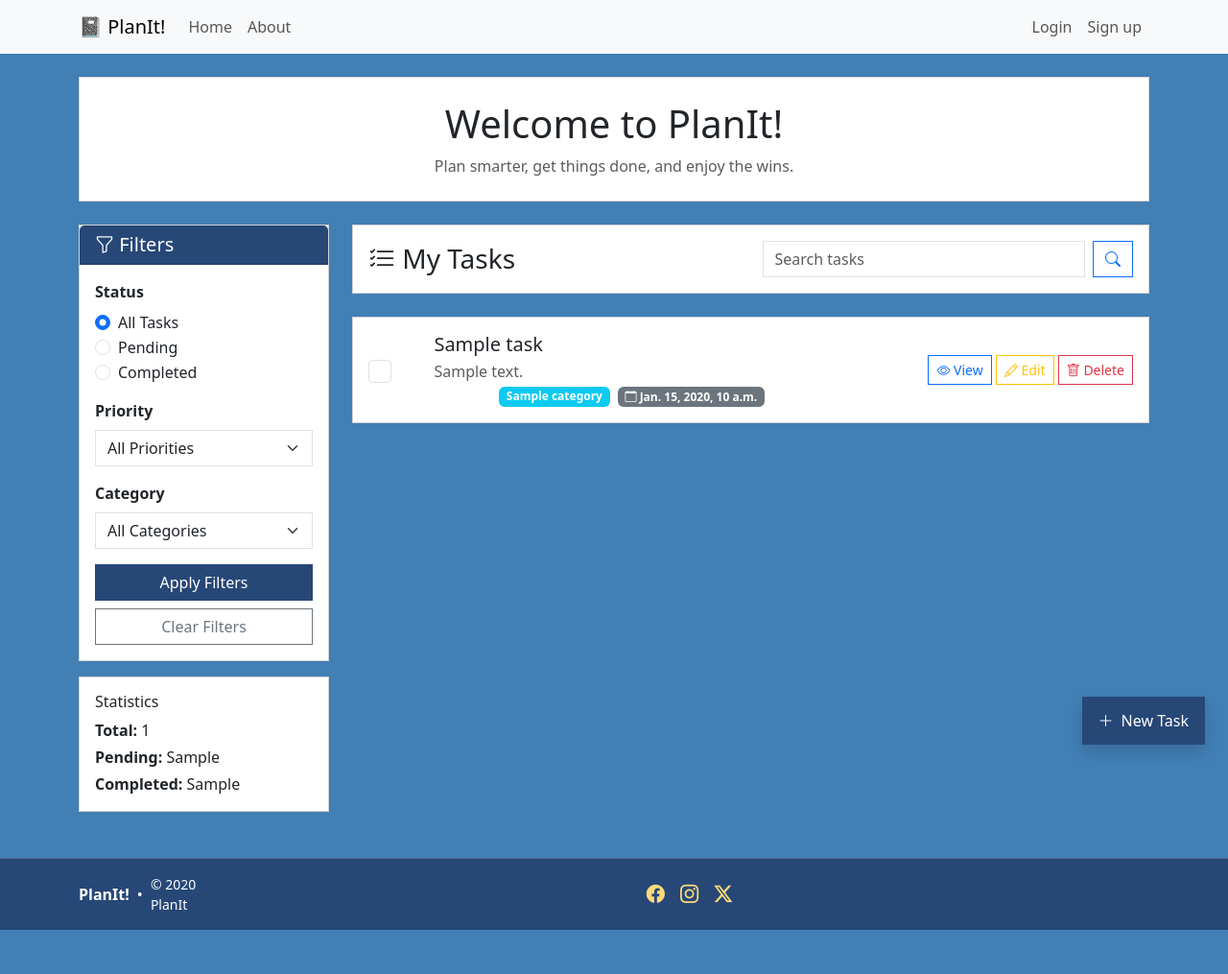
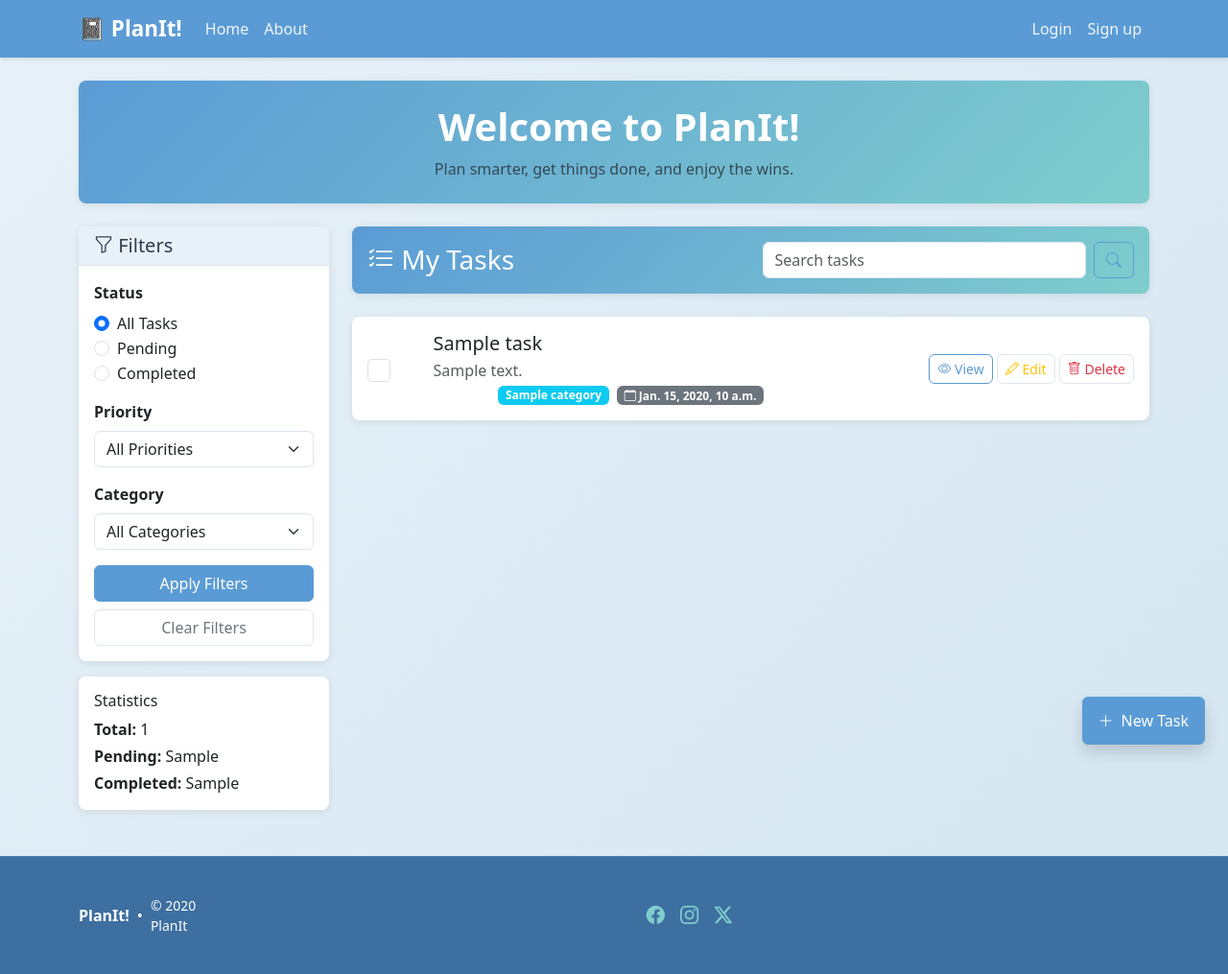
Before and after one commit to DarylMurphyCoder/planit, a Django app: template templates/tasks/task_list.html in a window 1280 px wide. Shown: the whole page at 96% size. Before the commit the page ends 969 px from the top, so only its background shows below. Run offline with Django 3.2, Linux system fonts and the light colour scheme; the template is opened without the code that fills it: most values are stand-ins (such as "Sample title", 1, 10 or a date in 2020).

Commit message:
Improve UI with cohesive color palette and add emoji to hero header

```diff
--- a/static/css/style.css
+++ b/static/css/style.css
@@ -1,34 +1,97 @@
-/* Remove rounded corners from all form elements */
+/* Smooth, cohesive color palette */
+:root {
+  --primary-blue: #5b9bd5;
+  --primary-dark: #3d6fa0;
+  --primary-light: #e8f1f8;
+  --accent-soft: #7fcdcd;
+  --text-dark: #2c3e50;
+  --text-muted: #6c757d;
+  --success-soft: #6ab187;
+  --warning-soft: #f4b942;
+  --danger-soft: #e07a7a;
+  --white: #ffffff;
+  --border-light: #e0e6ed;
+}
+
+/* Softer form elements with subtle rounded corners */
 .form-control,
 .form-select,
 .btn {
-  border-radius: 0 !important;
+  border-radius: 6px !important;
+  border: 1px solid var(--border-light);
 }
 
-/* Card elements */
+/* Card elements with subtle shadows */
 .card {
-  border-radius: 0 !important;
+  border-radius: 8px !important;
+  border: none;
+  box-shadow: 0 2px 8px rgba(0, 0, 0, 0.08);
+  transition: box-shadow 0.3s ease;
 }
 
-/* App background: blue + page layout */
+.card:hover {
+  box-shadow: 0 4px 12px rgba(0, 0, 0, 0.12);
+}
+
+/* App background: soft gradient */
 body {
-  background-color: #427fb5;
+  background: linear-gradient(135deg, #e8f1f8 0%, #d4e6f1 100%);
   min-height: 100vh;
   display: flex;
   flex-direction: column;
+  color: var(--text-dark);
 }
 
-/* Keep navbar blue; make content boxes white */
+/* Navbar with softer blue */
 .navbar {
-  background-color: #427fb5;
+  background-color: var(--primary-blue) !important;
+  box-shadow: 0 2px 4px rgba(0, 0, 0, 0.1);
+}
+
+.navbar-brand {
+  font-weight: 600;
+  color: var(--white) !important;
+  font-size: 1.4rem;
+}
+
+.nav-link {
+  color: rgba(255, 255, 255, 0.9) !important;
+  transition: color 0.2s ease;
+}
+
+.nav-link:hover {
+  color: var(--white) !important;
+}
+
+/* Hero card styling */
+.hero-card {
+  background: linear-gradient(135deg, var(--primary-blue) 0%, var(--accent-soft) 100%);
+  color: var(--white);
+  border: none;
+}
+
+.hero-card h1 {
+  color: var(--white);
+  font-weight: 600;
+}
+
+.hero-emoji {
+  font-size: 2rem;
+  display: inline-block;
+  animation: gentle-bounce 2s ease-in-out infinite;
+}
+
+@keyframes gentle-bounce {
+  0%, 100% { transform: translateY(0); }
+  50% { transform: translateY(-5px); }
 }
 
 .card {
-  background-color: #ffffff;
+  background-color: var(--white);
 }
 
 main.container {
-  background-color: #427fb5;
+  background: transparent;
   flex: 1 0 auto;
 }
 
@@ -36,25 +99,34 @@ main.container {
 .form-control,
 .form-select,
 textarea {
-  background-color: #ffffff;
+  background-color: var(--white);
+}
+
+.form-control:focus,
+.form-select:focus,
+textarea:focus {
+  border-color: var(--primary-blue);
+  box-shadow: 0 0 0 0.2rem rgba(91, 155, 213, 0.25);
 }
 
 /* Footer styling */
 .site-footer {
-  background-color: #274777;
-  color: #ffffff;
-  border-top: 1px solid rgba(255, 255, 255, 0.2);
+  background-color: var(--primary-dark);
+  color: var(--white);
+  border-top: 1px solid rgba(255, 255, 255, 0.1);
   margin-top: auto;
+  padding: 1.5rem 0;
 }
 
 .site-footer .footer-link {
-  color: #ffda79;
+  color: var(--accent-soft);
   font-size: 1.2rem;
+  transition: color 0.2s ease;
 }
 
 .site-footer .footer-link:hover,
 .site-footer .footer-link:focus {
-  color: #ffe8a1;
+  color: var(--white);
 }
 
 /* Desktop layout: center social links and increase spacing */
@@ -72,40 +144,88 @@ textarea {
   gap: 1.75rem;
 }
 
-/* Card header styling - match footer color */
+/* Card header styling - softer palette */
 .card-header {
-  background-color: #274777 !important;
-  color: #ffffff !important;
-  border-bottom: 1px solid rgba(0, 0, 0, 0.1);
+  background-color: var(--primary-light) !important;
+  color: var(--text-dark) !important;
+  border-bottom: 1px solid var(--border-light);
+  font-weight: 600;
 }
 
 .card-header h5 {
-  color: #ffffff;
+  color: var(--text-dark);
   margin-bottom: 0;
 }
 
-/* Apply Filters button - match footer color */
+/* Buttons with softer styling */
 .btn-primary {
-  background-color: #274777;
-  border-color: #274777;
+  background-color: var(--primary-blue);
+  border-color: var(--primary-blue);
+  transition: all 0.2s ease;
 }
 
 .btn-primary:hover,
 .btn-primary:active,
 .btn-primary:focus {
-  background-color: #1a2f4a;
-  border-color: #1a2f4a;
+  background-color: var(--primary-dark);
+  border-color: var(--primary-dark);
+  transform: translateY(-1px);
+  box-shadow: 0 4px 8px rgba(0, 0, 0, 0.15);
 }
 
-/* Priority-based left border styling for tasks */
+.btn-outline-primary {
+  color: var(--primary-blue);
+  border-color: var(--primary-blue);
+}
+
+.btn-outline-primary:hover {
+  background-color: var(--primary-blue);
+  border-color: var(--primary-blue);
+}
+
+/* Priority-based left border styling with softer colors */
 .priority-border-high {
-  border-left: 5px solid #dc3545;
+  border-left: 4px solid var(--danger-soft);
 }
 
 .priority-border-medium {
-  border-left: 5px solid #ffc107;
+  border-left: 4px solid var(--warning-soft);
 }
 
 .priority-border-low {
-  border-left: 5px solid #28a745;
+  border-left: 4px solid var(--success-soft);
 }
+
+/* Task item hover effect */
+.task-item {
+  transition: transform 0.2s ease, box-shadow 0.2s ease;
+}
+
+.task-item:hover {
+  transform: translateX(4px);
+}
+
+/* Badge styling with softer colors */
+.badge.bg-high {
+  background-color: var(--danger-soft) !important;
+}
+
+.badge.bg-medium {
+  background-color: var(--warning-soft) !important;
+  color: var(--text-dark) !important;
+}
+
+.badge.bg-low {
+  background-color: var(--success-soft) !important;
+}
+
+/* Floating action button styling */
+.btn.rounded-pill {
+  box-shadow: 0 4px 12px rgba(0, 0, 0, 0.15);
+  transition: all 0.3s ease;
+}
+
+.btn.rounded-pill:hover {
+  transform: translateY(-2px);
+  box-shadow: 0 6px 16px rgba(0, 0, 0, 0.2);
+}
--- a/templates/tasks/task_list.html
+++ b/templates/tasks/task_list.html
@@ -4,9 +4,9 @@
 
 {% block content %}
 <!-- Homepage hero header -->
-<div class="card mb-4">
+<div class="card mb-4 hero-card">
     <div class="card-body text-center py-4">
-        <h1 class="display-6 mb-2">Welcome to PlanIt!</h1>
+        <h1 class="display-6 mb-2"><span class="hero-emoji"></span> Welcome to PlanIt!</h1>
         <p class="text-muted mb-0">Plan smarter, get things done, and enjoy the wins.</p>
     </div>
 </div>
@@ -79,7 +79,7 @@
 
     <div class="col-lg-9">
         <!-- Header with Search -->
-        <div class="card mb-4">
+        <div class="card mb-4 hero-card">
             <div class="card-body">
                 <div class="row align-items-center">
                     <div class="col-md-6">
```
